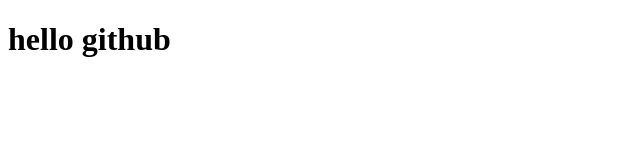
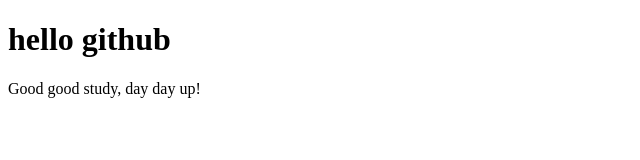
Before and after one commit to liswordren/TestGit, a plain HTML site: page index.html in a window 1280 px wide. Shown: the whole page, without its empty margins (0-640 px from the left). Drawn offline with Linux system fonts and the light colour scheme.

Commit message:
add good good study, day day up!

```diff
--- a/index.html
+++ b/index.html
@@ -6,5 +6,6 @@
 </head>
 <body>
 	<h1>hello github</h1>
+	<p>Good good study, day day up!</p>
 </body>
 </html>
```
